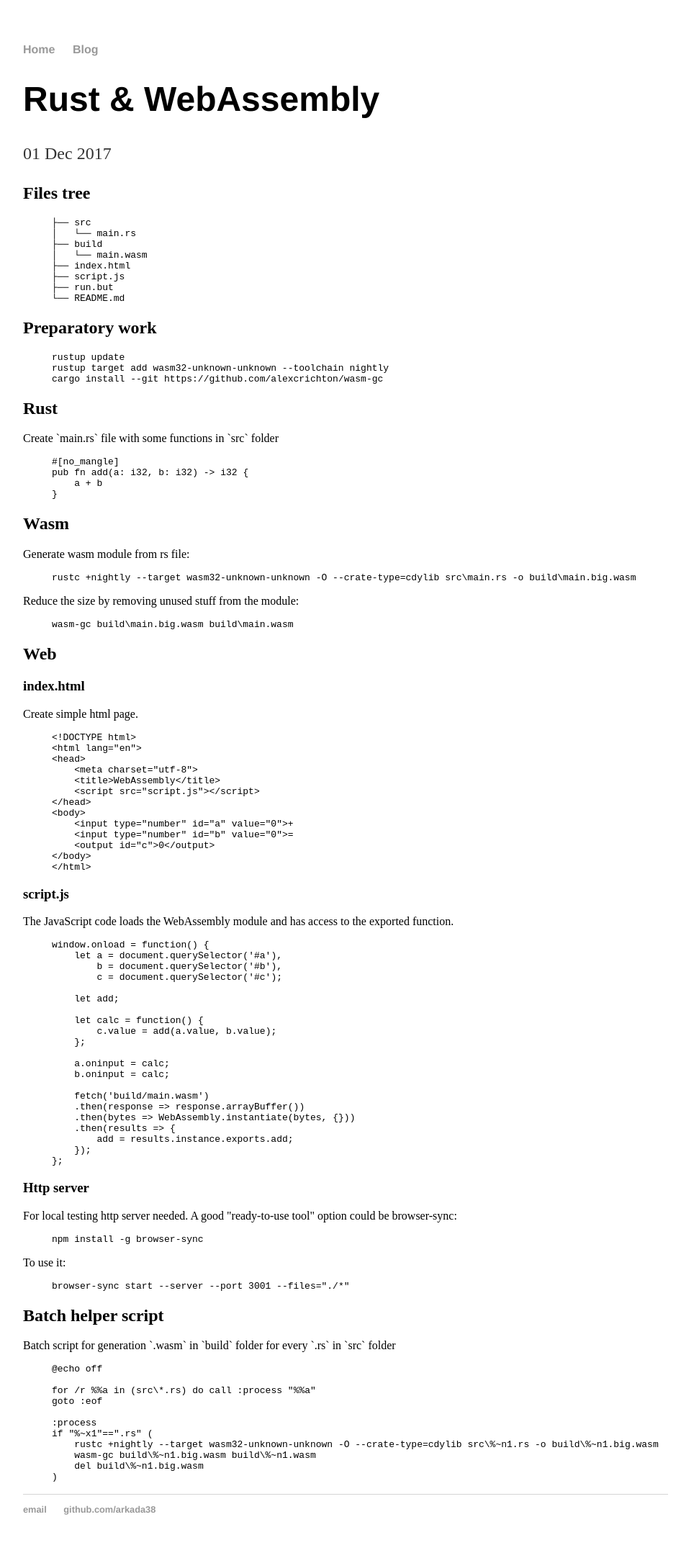
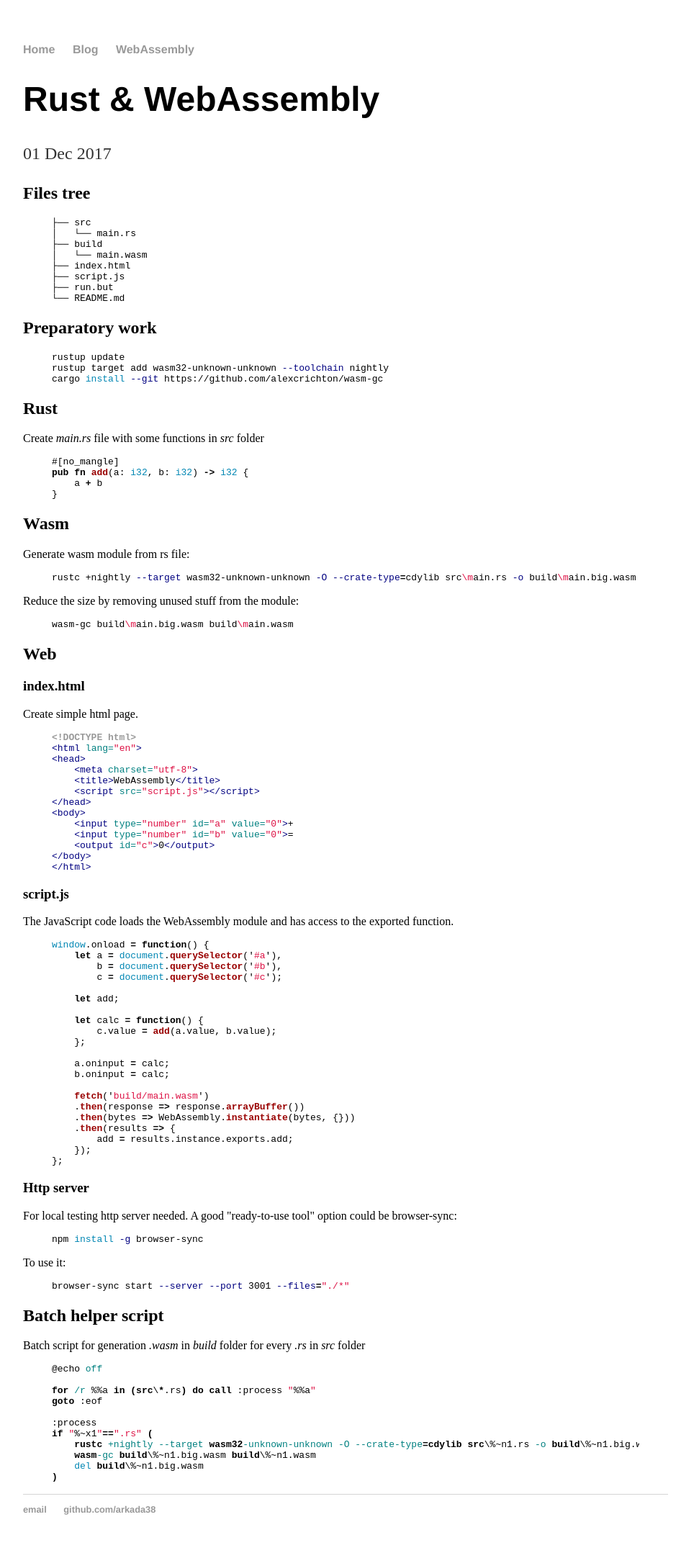
Before and after one commit to arkada38/arkada38.github.io, a Jekyll site: the page built from _posts/2017-12-01-minimal-rust-wasm-example.html, in a window 1280 px wide. Shown: the whole page at 72% size, without its empty margins (160-1106 px from the left). Built offline with Jekyll 4.4.1, drawn with Linux system fonts in a browser that asks for light colours.

Commit message:
Wasm category is added

```diff
--- a/_config.yml
+++ b/_config.yml
@@ -1,4 +1,6 @@
 name: Arkadiy Kuznetsov
 markdown: kramdown
-permalink: /blog/:year/:month/:day/:title
 highlighter: rouge
+kramdown:
+  input: GFM
+  hard_wrap: false
--- a/_layouts/default.html
+++ b/_layouts/default.html
@@ -3,7 +3,8 @@
     <head>
         <meta charset="utf-8">
         <title>{{ page.title }}</title>
-        <link rel="stylesheet" type="text/css" href="/css/main.css">
+        <link rel="stylesheet" type="text/css" href="/assets/css/main.css">
+        <link href="/assets/css/syntax.css" rel="stylesheet">
         <meta name="viewport" content="width=device-width">
     </head>
     <body>
@@ -11,6 +12,7 @@
             <ul>
                 <li><a href="/">Home</a></li>
                 <li><a href="/blog">Blog</a></li>
+                <li><a href="/wasm">WebAssembly</a></li>
             </ul>
         </nav>
         <div class="container">
--- a/_posts/2017-12-01-hank-quinlan-site-launched.html
+++ b/_posts/2017-12-01-minimal-rust-wasm-example.html
@@ -27,7 +28,7 @@
 
 <h2>Rust</h2>
 
-Create `main.rs` file with some functions in `src` folder
+Create <i>main.rs</i> file with some functions in <i>src</i> folder
 
 {% highlight rust %}
 #[no_mangle]
@@ -116,7 +117,7 @@
 
 <h2>Batch helper script</h2>
 
-Batch script for generation `.wasm` in `build` folder for every `.rs` in `src` folder
+Batch script for generation <i>.wasm</i> in <i>build</i> folder for every <i>.rs</i> in <i>src</i> folder
 
 {% highlight batch %}
 @echo off
--- /dev/null
+++ b/assets/css/syntax.css
@@ -0,0 +1,63 @@
+.highlight  { background: #ffffff; }
+.highlight .c { color: #999988; font-style: italic } /* Comment */
+.highlight .err { color: #a61717; background-color: #e3d2d2 } /* Error */
+.highlight .k { font-weight: bold } /* Keyword */
+.highlight .o { font-weight: bold } /* Operator */
+.highlight .cm { color: #999988; font-style: italic } /* Comment.Multiline */
+.highlight .cp { color: #999999; font-weight: bold } /* Comment.Preproc */
+.highlight .c1 { color: #999988; font-style: italic } /* Comment.Single */
+.highlight .cs { color: #999999; font-weight: bold; font-style: italic } /* Comment.Special */
+.highlight .gd { color: #000000; background-color: #ffdddd } /* Generic.Deleted */
+.highlight .gd .x { color: #000000; background-color: #ffaaaa } /* Generic.Deleted.Specific */
+.highlight .ge { font-style: italic } /* Generic.Emph */
+.highlight .gr { color: #aa0000 } /* Generic.Error */
+.highlight .gh { color: #999999 } /* Generic.Heading */
+.highlight .gi { color: #000000; background-color: #ddffdd } /* Generic.Inserted */
+.highlight .gi .x { color: #000000; background-color: #aaffaa } /* Generic.Inserted.Specific */
+.highlight .go { color: #888888 } /* Generic.Output */
+.highlight .gp { color: #555555 } /* Generic.Prompt */
+.highlight .gs { font-weight: bold } /* Generic.Strong */
+.highlight .gu { color: #aaaaaa } /* Generic.Subheading */
+.highlight .gt { color: #aa0000 } /* Generic.Traceback */
+.highlight .kc { font-weight: bold } /* Keyword.Constant */
+.highlight .kd { font-weight: bold } /* Keyword.Declaration */
+.highlight .kp { font-weight: bold } /* Keyword.Pseudo */
+.highlight .kr { font-weight: bold } /* Keyword.Reserved */
+.highlight .kt { color: #445588; font-weight: bold } /* Keyword.Type */
+.highlight .m { color: #009999 } /* Literal.Number */
+.highlight .s { color: #d14 } /* Literal.String */
+.highlight .na { color: #008080 } /* Name.Attribute */
+.highlight .nb { color: #0086B3 } /* Name.Builtin */
+.highlight .nc { color: #445588; font-weight: bold } /* Name.Class */
+.highlight .no { color: #008080 } /* Name.Constant */
+.highlight .ni { color: #800080 } /* Name.Entity */
+.highlight .ne { color: #990000; font-weight: bold } /* Name.Exception */
+.highlight .nf { color: #990000; font-weight: bold } /* Name.Function */
+.highlight .nn { color: #555555 } /* Name.Namespace */
+.highlight .nt { color: #000080 } /* Name.Tag */
+.highlight .nv { color: #008080 } /* Name.Variable */
+.highlight .ow { font-weight: bold } /* Operator.Word */
+.highlight .w { color: #bbbbbb } /* Text.Whitespace */
+.highlight .mf { color: #009999 } /* Literal.Number.Float */
+.highlight .mh { color: #009999 } /* Literal.Number.Hex */
+.highlight .mi { color: #009999 } /* Literal.Number.Integer */
+.highlight .mo { color: #009999 } /* Literal.Number.Oct */
+.highlight .sb { color: #d14 } /* Literal.String.Backtick */
+.highlight .sc { color: #d14 } /* Literal.String.Char */
+.highlight .sd { color: #d14 } /* Literal.String.Doc */
+.highlight .s2 { color: #d14 } /* Literal.String.Double */
+.highlight .se { color: #d14 } /* Literal.String.Escape */
+.highlight .sh { color: #d14 } /* Literal.String.Heredoc */
+.highlight .si { color: #d14 } /* Literal.String.Interpol */
+.highlight .sx { color: #d14 } /* Literal.String.Other */
+.highlight .sr { color: #009926 } /* Literal.String.Regex */
+.highlight .s1 { color: #d14 } /* Literal.String.Single */
+.highlight .ss { color: #990073 } /* Literal.String.Symbol */
+.highlight .bp { color: #999999 } /* Name.Builtin.Pseudo */
+.highlight .vc { color: #008080 } /* Name.Variable.Class */
+.highlight .vg { color: #008080 } /* Name.Variable.Global */
+.highlight .vi { color: #008080 } /* Name.Variable.Instance */
+.highlight .il { color: #009999 } /* Literal.Number.Integer.Long */
+
+.post > .highlight .lineno { color: #ccc; display:inline-block; padding: 0 5px; border-right:1px solid #ccc; }
+.post > .highlight pre code { display: block; white-space: pre; overflow-x: auto; word-wrap: normal; }
--- /dev/null
+++ b/wasm/index.html
@@ -0,0 +1,5 @@
+---
+layout: category
+title: WebAssembly
+category: wasm
+---
```
Also changed, not shown: other parts of _posts/2017-12-01-minimal-rust-wasm-example.html (+1 -0 lines), _drafts/a-draft-post.md (added, +5 -0 lines), _layouts/category.html (added, +11 -0 lines), blog/index.html (+2 -8 lines), assets/css/main.css (renamed from css/main.css).
